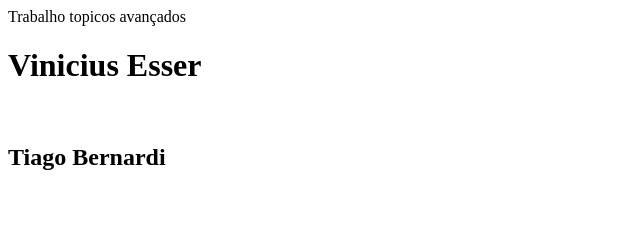
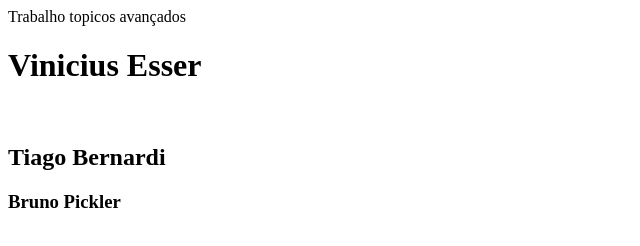
Before and after one commit to tiagobernardi/tiagobernardi.github.io, a plain HTML site: page index.html in a window 1280 px wide. Shown: the whole page, without its empty margins (0-640 px from the left). Drawn offline with Linux system fonts and the light colour scheme.

Commit message:
Update index.html

```diff
--- a/index.html
+++ b/index.html
@@ -6,5 +6,6 @@
     <body>
         <h1>Vinicius Esser</h1><br>
         <h2>Tiago Bernardi</h2>
+        <h3>Bruno Pickler<h3>
     </body>
 </html>
```
